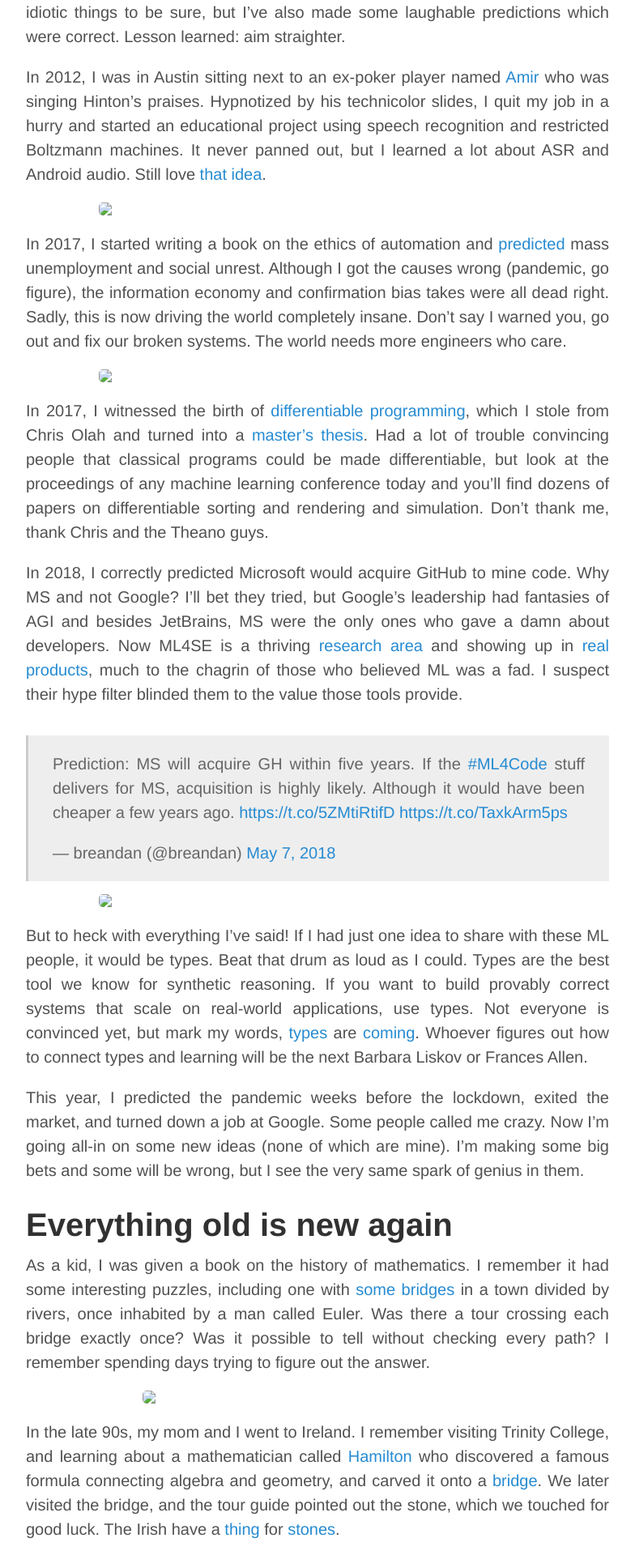
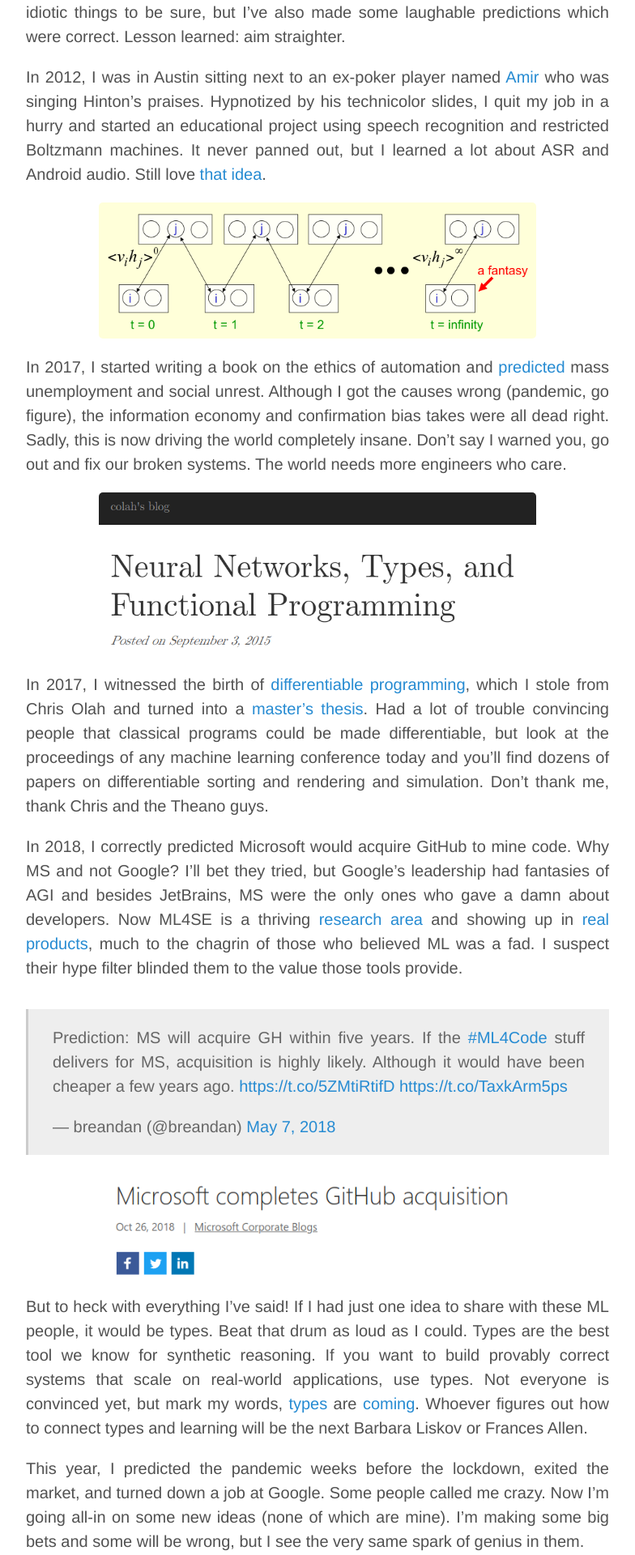
Before and after one commit to breandan/breandan.github.io, a Jekyll site: the page built from _posts/2020-06-30-graph-computation.md, in a window 1280 px wide. Shown: the part 858-2778 px from the top of the page at 81% size, without its empty margins (248-1032 px from the left). Built offline with Jekyll 4.4.1, drawn with Linux system fonts in a browser that asks for light colours; nearby versions of some CDN libraries; some web fonts are replaced; formulas are drawn with MathJax 3; comment, search, counter and statistics services are not loaded.

Commit message:
replace relative links with absolute links

```diff
--- a/_posts/2020-06-30-graph-computation.md
+++ b/_posts/2020-06-30-graph-computation.md
@@ -17,13 +17,13 @@
 In 2012, I was in Austin sitting next to an ex-poker player named [Amir](https://twitter.com/amirpc) who was singing Hinton's praises. Hypnotized by his technicolor slides, I quit my job in a hurry and started an educational project using speech recognition and restricted Boltzmann machines. It never panned out, but I learned a lot about ASR and Android audio. Still love [that idea](http://breandan.net/2014/02/09/the-end-of-illiteracy/).
 
 <center>
-<a href="https://www.cs.toronto.edu/~hinton/csc2535/notes/lec4new.pdf"><img align="center" width="75%" src="../images/rbm.png"/></a>
+<a href="https://www.cs.toronto.edu/~hinton/csc2535/notes/lec4new.pdf"><img align="center" width="75%" src="/images/rbm.png"/></a>
 </center>
 
 In 2017, I started writing a book on the ethics of automation and [predicted](http://breandan.net/2017/02/02/trust-in-automation/) mass unemployment and social unrest. Although I got the causes wrong (pandemic, go figure), the information economy and confirmation bias takes were all dead right. Sadly, this is now driving the world completely insane. Don't say I warned you, go out and fix our broken systems. The world needs more engineers who care.
 
 <center>
-<a href="https://colah.github.io/posts/2015-09-NN-Types-FP/"><img align="center" width="75%" src="../images/diff_prog.png"/></a>
+<a href="https://colah.github.io/posts/2015-09-NN-Types-FP/"><img align="center" width="75%" src="/images/diff_prog.png"/></a>
 </center>
 
 In 2017, I witnessed the birth of [differentiable programming](https://colah.github.io/posts/2015-09-NN-Types-FP/), which I stole from Chris Olah and turned into a [master's thesis](https://github.com/breandan/kotlingrad/blob/master/latex/thesis/thesis.pdf). Had a lot of trouble convincing people that classical programs could be made differentiable, but look at the proceedings of any machine learning conference today and you'll find dozens of papers on differentiable sorting and rendering and simulation. Don't thank me, thank Chris and the Theano guys.
@@ -34,7 +34,7 @@
 <blockquote class="twitter-tweet"><p lang="en" dir="ltr">Prediction: MS will acquire GH within five years. If the <a href="https://twitter.com/hashtag/ML4Code?src=hash&amp;ref_src=twsrc%5Etfw">#ML4Code</a> stuff delivers for MS, acquisition is highly likely. Although it would have been cheaper a few years ago. <a href="https://t.co/5ZMtiRtifD">https://t.co/5ZMtiRtifD</a> <a href="https://t.co/TaxkArm5ps">https://t.co/TaxkArm5ps</a></p>&mdash; breandan (@breandan) <a href="https://twitter.com/breandan/status/993553301927936001?ref_src=twsrc%5Etfw">May 7, 2018</a></blockquote> <script async src="https://platform.twitter.com/widgets.js" charset="utf-8"></script>
 
 <a href="https://blogs.microsoft.com/blog/2018/10/26/microsoft-completes-github-acquisition/">
-<img align="center" width="75%" src="../images/microsoft_github_aquisition.png"/></a>
+<img align="center" width="75%" src="/images/microsoft_github_aquisition.png"/></a>
 </center>
 
 But to heck with everything I've said! If I had just one idea to share with these ML people, it would be types. Beat that drum as loud as I could. Types are the best tool we know for synthetic reasoning. If you want to build provably correct systems that scale on real-world applications, use types. Not everyone is convinced yet, but mark my words, [types](https://github.com/tensorflow/tensorflow/issues/12345) are [coming](https://docs.python.org/3.9/whatsnew/3.9.html#pep-585-builtin-generic-types). Whoever figures out how to connect types and learning will be the next Barbara Liskov or Frances Allen.
@@ -46,19 +46,19 @@
 As a kid, I was given a book on the history of mathematics. I remember it had some interesting puzzles, including one with [some bridges](https://en.wikipedia.org/wiki/Seven_Bridges_of_K%C3%B6nigsberg) in a town divided by rivers, once inhabited by a man called Euler. Was there a tour crossing each bridge exactly once? Was it possible to tell without checking every path? I remember spending days trying to figure out the answer.
 
 <center>
-<a href="https://en.wikipedia.org/wiki/Seven_Bridges_of_K%C3%B6nigsberg"><img align="center" width="60%" src="../images/konigsberg_bridges.png"/></a>
+<a href="https://en.wikipedia.org/wiki/Seven_Bridges_of_K%C3%B6nigsberg"><img align="center" width="60%" src="/images/konigsberg_bridges.png"/></a>
 </center>
 
 In the late 90s, my mom and I went to Ireland. I remember visiting Trinity College, and learning about a mathematician called [Hamilton](https://en.wikipedia.org/wiki/William_Rowan_Hamilton) who discovered a famous formula connecting algebra and geometry, and carved it onto a [bridge](https://en.wikipedia.org/wiki/Broom_Bridge). We later visited the bridge, and the tour guide pointed out the stone, which we touched for good luck. The Irish have a [thing](https://en.wikipedia.org/wiki/Poulnabrone_dolmen) for [stones](https://en.wikipedia.org/wiki/Newgrange).
 
 <center>
-<a href="http://www.kurims.kyoto-u.ac.jp/EMIS/classics/Hamilton/PRIAIcos.pdf"><img align="center" width="40%" src="../images/quaternions.jpg"/></a>
+<a href="http://www.kurims.kyoto-u.ac.jp/EMIS/classics/Hamilton/PRIAIcos.pdf"><img align="center" width="40%" src="/images/quaternions.jpg"/></a>
 </center>
 
-In 2007, I was applying to college and took the train from Boston to South Bend, Indiana, home of the Fighting Irish. Wandering about, I picked up a magazine article by a Hungarian mathematician called [Barabási](https://en.wikipedia.org/wiki/Albert-L%C3%A1szl%C3%B3_Barab%C3%A1si) then at Notre Dame, who had some interesting things to say about [complex networks](https://en.wikipedia.org/wiki/Complex_network). Later in 2009, while studying in Rochester, I [carpooled](../images/complex_network_seminar.png) with a [nice professor](https://avesis.medeniyet.edu.tr/hasan.guclu), and learned complex networks are found in brains, languages and many marvelous places.
+In 2007, I was applying to college and took the train from Boston to South Bend, Indiana, home of the Fighting Irish. Wandering about, I picked up a magazine article by a Hungarian mathematician called [Barabási](https://en.wikipedia.org/wiki/Albert-L%C3%A1szl%C3%B3_Barab%C3%A1si) then at Notre Dame, who had some interesting things to say about [complex networks](https://en.wikipedia.org/wiki/Complex_network). Later in 2009, while studying in Rochester, I [carpooled](/images/complex_network_seminar.png) with a [nice professor](https://avesis.medeniyet.edu.tr/hasan.guclu), and learned complex networks are found in brains, languages and many marvelous places.
 
 <center>
-<a href="https://barabasi.com/f/226.pdf"><img align="center" width="75%" src="../images/complex_networks.png"/></a>
+<a href="https://barabasi.com/f/226.pdf"><img align="center" width="75%" src="/images/complex_networks.png"/></a>
 </center>
 
 Fast forward to 2017. I was lured by the siren song of algorithmic differentiation. Olivier Breleux presented [Myia](https://github.com/mila-iqia/myia) and [Buche](https://github.com/breuleux/buche). Matt Johnson gave a talk on [Autograd](https://github.com/HIPS/autograd). I met Chris Olah in Long Beach, who gave me the idea to study [differentiable programming](https://colah.github.io/posts/2015-09-NN-Types-FP/). I stole his idea, dressed it up in Kotlin and traded it for a POPL workshop paper and later a [Master's thesis](https://github.com/breandan/kotlingrad/blob/master/latex/thesis/thesis.pdf). Our contributions were using algebra, shape inference and presenting AD as term rewriting.
@@ -104,9 +104,9 @@
 
 Using coreference resolution and entity alignment techniques, we can reconstruct internally consistent relations between entities, which capture cross-corpus consensus in natural language datasets. When stored in [knowledge graphs](https://arxiv.org/pdf/2003.02320.pdf), these relations can be used for information retrieval and question answering, e.g. on wikis and other content management systems. Recent techniques have shown promise in automatic knowledge base construction (cf. [Reddy et al.](https://www.mitpressjournals.org/doi/pdf/10.1162/tacl_a_00088), 2016).
 
-<!--![logical_forms](../images/logical_forms.png) -->
+<!--![logical_forms](/images/logical_forms.png) -->
 <center>
-<a href="https://arxiv.org/pdf/2003.02320.pdf"><img align="center" width="75%" src="../images/knowledge_graph.png"/></a>
+<a href="https://arxiv.org/pdf/2003.02320.pdf"><img align="center" width="75%" src="/images/knowledge_graph.png"/></a>
 </center>
 
 Lo and behold, the key idea behind knowledge graphs is our old friend, types. Knowledge graphs are multi-relational graphs whose nodes and edges possess a type. Two entities can be related by multiple types, and each type can relate many pairs of entities. We can index an entity based on its type for knowledge retrieval, and use types to reason about compound queries, e.g. "Which `company` has a direct `flight` from a `port city` to a `capital city`?", which would otherwise be difficult to answer without a type system.
@@ -129,7 +129,7 @@
 
 |Finite Automaton | Library Courtesy Bell |
 |:------:|:------:|
-|<center><img align="center" width="200%" src="../images/fsm_bell.svg"/></center>| <br/><center><img align="center" width="50%" src="../images/bell.png"/></center><br/>Please ring the bell **once**<br/> and wait for assistance. |
+|<center><img align="center" width="200%" src="/images/fsm_bell.svg"/></center>| <br/><center><img align="center" width="50%" src="/images/bell.png"/></center><br/>Please ring the bell **once**<br/> and wait for assistance. |
 
 Imagine a library desk: you can wait quietly and eventually you will be served. Or, you can ring the bell once and wait quietly to be served. Should no one arrive after a while, you may press the bell again and continue waiting. Though you must never ring the bell twice, lest you disturb the patrons and be tossed out.
 
@@ -154,7 +154,7 @@
 </td>
 <td>
 <div markdown="1">
-<center><img src="../images/nfa.svg" width="80%"/></center>
+<center><img src="/images/nfa.svg" width="80%"/></center>
 </div>
 </td>
 </tr>
@@ -176,7 +176,7 @@
 
 |Syntax Tree| Peach Tree|
 |:---:|:---:|
-|<center><img align="center" width="80%" src="../images/tree_syntax.svg"/></center>|<center><img align="center" width="75%" src="../images/tree_peach.png"/></center>|
+|<center><img align="center" width="80%" src="/images/tree_syntax.svg"/></center>|<center><img align="center" width="75%" src="/images/tree_peach.png"/></center>|
 
 While syntax trees can be interpreted computationally, they do not actually perform computation unless evaluated. To [partially] evaluate a syntax tree, we will now introduce some pattern matching rules. Instead of just allowing terminals to occur on the right-hand side of a production, suppose we also allow terminals on the left, and applying a rule can shrink a string in our language. Here, we use capital letters on the same line to indicate an exact match, e.g. a rule `U + V → V + U` would replace `x + y` with `y + x`:
 
@@ -192,8 +192,8 @@
 
 |Rewrite Rule|Deformed Tree|
 |---|----|
-|<center><img align="center" width="100%" src="../images/tree_dag.svg"/></center>|<br/><center><img align="center" width="50%" src="../images/tree_gemel.png"/></center>|
-|<center><img align="center" width="100%" src="../images/tree_dag_minus.svg"/></center>|<br/><br/><center><img align="center" width="50%" src="../images/stump.png"/></center>|
+|<center><img align="center" width="100%" src="/images/tree_dag.svg"/></center>|<br/><center><img align="center" width="50%" src="/images/tree_gemel.png"/></center>|
+|<center><img align="center" width="100%" src="/images/tree_dag_minus.svg"/></center>|<br/><br/><center><img align="center" width="50%" src="/images/stump.png"/></center>|
 
 Let us now introduce a new operator, `Dₓ`, and some corresponding rules. In effect, these rules will push `Dₓ` as far towards the leaves as possible, while rewriting terms along the way. We will also introduce some terminal rewrites:
 
@@ -214,7 +214,7 @@
 
 |Term Confluence|Ottawa-St. Lawrence Confluence|
 |:---:|:---:|
-|<br/><center><img align="center" width="100%" src="../images/confluence_term.svg"/></center>|<br/><center><img align="center" width="75%" src="../images/confluence_river.png"/></center>|
+|<br/><center><img align="center" width="100%" src="/images/confluence_term.svg"/></center>|<br/><center><img align="center" width="75%" src="/images/confluence_river.png"/></center>|
 
 This feature, called [confluence](https://en.wikipedia.org/wiki/Confluence_(abstract_rewriting)), is an important property of some rewrite systems: regardless of the substitution order, we will eventually arrive at the same result. If all strings in a language reduce to a form which can be simplified no further, we call such systems *strongly normalizing*, or *terminating*. If a rewriting system is both confluent and terminating it is said to be *convergent*.
 
@@ -273,7 +273,7 @@
 This pattern is [Curry's (1930)](https://doi.org/10.2307%2F2370619) famous fixed point combinator and the cornerstone of recursion, called Y. Unlike its typed cousin, the untyped λ-calculus is *not* strongly normalizing and thus not guaranteed to converge. Were it convergent, it would not be Turing-complete. This [hard choice](http://www.cts.cuni.cz/~kurka/decid1.pdf) between decidability and universality is one which no computational language can avoid.
 
 <center>
-<a href="http://bntr.planet.ee/lambda/work/visual_lambda.pdf"><img align="center" width="75%" src="../images/graphical_lambda_calculus.png"/></a>
+<a href="http://bntr.planet.ee/lambda/work/visual_lambda.pdf"><img align="center" width="75%" src="/images/graphical_lambda_calculus.png"/></a>
 </center>
 
 
@@ -288,14 +288,14 @@
 The [elementary cellular automaton](https://en.wikipedia.org/wiki/Elementary_cellular_automaton) is another string rewrite system consisting of a one dimensional binary array, and a 3-cell grammar. Note there are $$2^{2^3} = 256$$ possible rules for rewriting the tape. It turns out even in this tiny space, there exist remarkable automata. Consider the following rewrite system:
 
 <center>
-<img align="center" src="../images/ca_rule%20110.png"/>
+<img align="center" src="/images/ca_rule%20110.png"/>
 </center>
 
 <!--![](https://en.wikipedia.org/wiki/Cellular_automaton#/media/File:One-d-cellular-automate-rule-30.gif)-->
 
 <!--We can represent this using graphs:-->
 
-<!--![image](../images/ca_rule30.png)-->
+<!--![image](/images/ca_rule30.png)-->
 
 | current pattern           | `111` | `110` | `101` | `100` | `011` | `010` | `001` | `000` |
 |:-------------------------:|:---:|:---:|:---:|:---:|:---:|:---:|:---:|:----:|
@@ -317,7 +317,7 @@
 Here $$f$$ is our state and $$g$$ is called a "kernel". Similar to the λ-calculus, this language also is [known to be universal](https://wpmedia.wolfram.com/uploads/sites/13/2018/02/15-1-1.pdf). Disregarding efficiency, we could encode any computable function as an initial state and mechanically apply [Rule 110](https://en.wikipedia.org/wiki/Rule_110) to simulate a TM, λ-calculus, or any other TC system for that matter.
 
 <center>
-<a href="https://www.wolframphysics.org/technical-introduction/equivalence-and-computation-in-our-models/correspondence-with-other-systems/#p-385"><img align="center" width="75%" src="../images/graph_ca.png"/></a>
+<a href="https://www.wolframphysics.org/technical-introduction/equivalence-and-computation-in-our-models/correspondence-with-other-systems/#p-385"><img align="center" width="75%" src="/images/graph_ca.png"/></a>
 </center>
 
 Cellular automata can also be [interpreted](https://www.wolframphysics.org/technical-introduction/equivalence-and-computation-in-our-models/correspondence-with-other-systems/#p-385) as a [graph rewriting system](https://en.wikipedia.org/wiki/Graph_rewriting), although the benefits of this perspective are not as clear. Unlike string rewriting, graph substitution is much more difficult to implement efficiently, as pattern matching amounts to [subgraph isomorphism](https://en.wikipedia.org/wiki/Subgraph_isomorphism_problem), which is NP-complete. While there are [some optimizations](https://arxiv.org/pdf/1906.05170.pdf) to mitigate this problem, graph grammars do not appear to confer any additional computational benefits. Nevertheless, it is conceptually interesting.
@@ -355,7 +355,7 @@
 </td>
 <td>
 <div markdown="1">
-<center><img src="../images/erwig.svg" width="60%"/></center>
+<center><img src="/images/erwig.svg" width="60%"/></center>
 </div>
 </td>
 </tr>
@@ -499,12 +499,12 @@
 <tr>
 <td>
 <div markdown="1">
-<center><img src="../images/ld_graph_dot.svg" width="50%"/></center>
+<center><img src="/images/ld_graph_dot.svg" width="50%"/></center>
 </div>
 </td>
 <td>
 <div markdown="1">
-<center><img src="../images/ld_graph_mat.png" /></center>
+<center><img src="/images/ld_graph_mat.png" /></center>
 </div>
 </td>
 </tr>
@@ -516,7 +516,7 @@
 
 Matrices are problematic for some reasons. Primarily, treating a graph as a matrix imposes an ordering over all vertices which is often arbitrary. Note also its sparsity, and consider the size of the matrix required to store even small graphs. While problematic, this can be overcome with [certain optimizations](https://en.wikipedia.org/wiki/Sparse_matrix). Despite these issues, matrices and are a natural representation choice for many graph algorithms, particularly on modern parallel processing hardware.
 
-<center><a href="https://epubs.siam.org/doi/book/10.1137/1.9780898719918"><img src="../images/graph_linear_algebra.png" width="60%"/></a></center>
+<center><a href="https://epubs.siam.org/doi/book/10.1137/1.9780898719918"><img src="/images/graph_linear_algebra.png" width="60%"/></a></center>
 
 Just like matrices, we can also think of a graph as a function, or [transition system](https://en.wikipedia.org/wiki/Transition_system), which carries information from one state to the next - given a state or set of states, the graph tells us which other states are reachable. Recent work in graph theory has revealed a fascinating duality between [graphs and linear algebra](https://epubs.siam.org/doi/book/10.1137/1.9780898719918), holding many important insights for dynamical processes on graphs.
 
@@ -535,7 +535,7 @@
 $$
 
 <!--https://www.wolframalpha.com/input/?i=%7B%7Bcos%28x%2B2*y%29%2Fx%7D%2C+0%7D%2C+%7B0%2C%7Bsin%28x-2*y%29%2Fy%7D%7D+eigenvalues-->
-<center><img src="../images/vector_field.png" width="63%"/></center>
+<center><img src="/images/vector_field.png" width="63%"/></center>
 
 Locating a fixed point where $$f(x, y) = f\circ f(x, y)$$, indicates the trajectory has terminated. Such points describe the asymptotic behavior of our function.
 
@@ -557,7 +557,7 @@
   <summary>Krylov Method</summary>
 <center><img src="http://krylov-centre.ru/rus/images/exp_base/base-doccamers/base-doccamers-big-eng.jpg" width="50%"/></center>
 <p align="justify"> There exists in St. Petersburg a naval research facility, known as the Krylov Shipbuilding Research Institute, which houses the world's largest <a href="https://krylov-centre.ru/en/experimental/base-doccamers/">full ocean depth hydraulic pressure tank</a>. Capable of simulating in excess of 20,000 PSI, the DK-1000 is used to test deepwater submersible vessels. At such pressure, even water itself undergoes ~5% compression. Before inserting your <a href="https://fivedeeps.com/home/technology/sub/">personal submarine</a>, you may wish to perform a finite element analysis to check hull integrity. Instabilities in the stiffness matrix may produce disappointing results.</p>
-<center><a href="https://www.wolframalpha.com/input/?i=water+density+vs+pressure+at+20+deg+c"><img src="../images/water_density.svg"/></a></center>
+<center><a href="https://www.wolframalpha.com/input/?i=water+density+vs+pressure+at+20+deg+c"><img src="/images/water_density.svg"/></a></center>
 </details>
 
 <table>
@@ -628,9 +628,9 @@
 
 <!--|DOT Graph|Matrix|-->
 <!--|:-------:|:----:|-->
-<!--|<center><img src="../images/pref_graph0.svg"/></center>|<center><img src="../images/pref_mat0.png"/></center>|-->
-<!--|<center><img src="../images/pref_graph1.svg"/></center>|<center><img src="../images/pref_mat1.png"/></center>|-->
-<!--|<center><img src="../images/pref_graph2.svg"/></center>|<center><img src="../images/pref_mat2.png"/></center>|-->
+<!--|<center><img src="/images/pref_graph0.svg"/></center>|<center><img src="/images/pref_mat0.png"/></center>|-->
+<!--|<center><img src="/images/pref_graph1.svg"/></center>|<center><img src="/images/pref_mat1.png"/></center>|-->
+<!--|<center><img src="/images/pref_graph2.svg"/></center>|<center><img src="/images/pref_mat2.png"/></center>|-->
 
 
 <center>
@@ -672,7 +672,7 @@
 <td>
 
 <div markdown="1">
-<center><img src="../images/lin0.svg"/></center>
+<center><img src="/images/lin0.svg"/></center>
 </div>
 
 </td>
@@ -716,7 +716,7 @@
 <tr>
 <td>
 <div markdown="1">
-<center><img src="../images/lin1.svg"/></center>
+<center><img src="/images/lin1.svg"/></center>
 </div>
 </td>
 <td>
@@ -759,7 +759,7 @@
 <tr>
 <td>
 <div markdown="1">
-<center><img src="../images/lin2.svg"/></center>
+<center><img src="/images/lin2.svg"/></center>
 </div>
 </td>
 <td>
@@ -816,7 +816,7 @@
 <tr>
 <td>
 <div markdown="1">
-<center><img src="../images/dag0.svg"/></center>
+<center><img src="/images/dag0.svg"/></center>
 </div>
 </td>
 <td>
@@ -862,7 +862,7 @@
 <tr>
 <td>
 <div markdown="1">
-<center><img src="../images/dag1.svg"/></center>
+<center><img src="/images/dag1.svg"/></center>
 </div>
 </td>
 <td>
@@ -908,7 +908,7 @@
 <tr>
 <td>
 <div markdown="1">
-<center><img src="../images/dag2.svg"/></center>
+<center><img src="/images/dag2.svg"/></center>
 </div>
 </td>
 <td>
@@ -967,7 +967,7 @@
 <tr>
 <td>
 <div markdown="1">
-<center><img src="../images/dfg0.svg"/></center>
+<center><img src="/images/dfg0.svg"/></center>
 </div>
 </td>
 <td>
@@ -1013,7 +1013,7 @@
 <tr>
 <td>
 <div markdown="1">
-<center><img src="../images/dfg1.svg"/></center>
+<center><img src="/images/dfg1.svg"/></center>
 </div>
 </td>
 <td>
@@ -1059,7 +1059,7 @@
 <tr>
 <td>
 <div markdown="1">
-<center><img src="../images/dfg2.svg"/></center>
+<center><img src="/images/dfg2.svg"/></center>
 </div>
 </td>
 <td>
@@ -1210,7 +1210,7 @@
 
 In the last year, a number of interesting reults in differentiable architecture search started to emerge. [DARTS](https://arxiv.org/pdf/1806.09055.pdf) (Liu et al., 2019) proposes to use gradient to search through the space of directed graphs. The authors first perform a continuous relaxation of the discrete graph, by reweighting the output of each each potential edge by a hyperparameter, optimizing over the space of edges using gradient descent, then taking a softmax to discretize the output graph.
 
-<center><a href="https://youtu.be/rwBbYhOAnPo?t=28272"><img src="../images/solar_lezma.png" width="70%"/></a></center>
+<center><a href="https://youtu.be/rwBbYhOAnPo?t=28272"><img src="/images/solar_lezma.png" width="70%"/></a></center>
 
 Solar-Lezma calls this latter approach, "program extraction", where a network implicitly or explicitly parameterizes a function, which after training, can be decoded into a symbolic expression. This perspective also aligns with Ian Goodfellow's notion of deep networks as performing computation, where each layer represents a residual step in parallel program:
 
```
